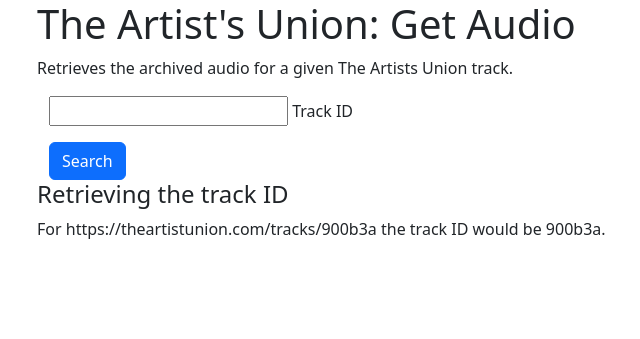
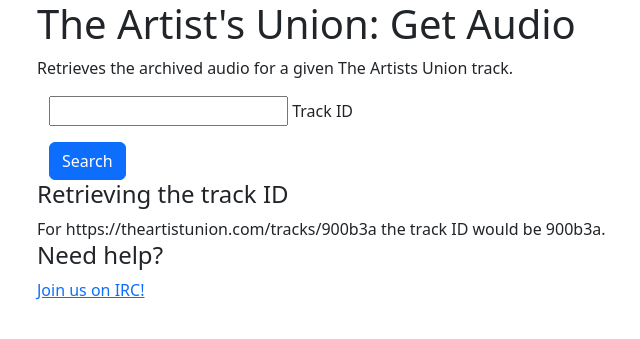
Before and after one commit to TheTechRobo/the-artist-union-getAudio, a Flask app: page / in a window 1280 px wide. Shown: the top 339 px of the page, without its empty margins (45-685 px from the left). Run offline with Flask 3, Linux system fonts and the light colour scheme.

Commit message:
Link to IRC

```diff
--- a/templates/index.html
+++ b/templates/index.html
@@ -17,8 +17,14 @@
         </div>
         <button type="submit" class="btn btn-primary">Search</button>
     </form>
+  </div>
+  <div class="container">
     <h4>Retrieving the track ID</h4>
     For https://theartistunion.com/tracks/900b3a the track ID would be 900b3a.
   </div>
+  <div class="container">
+    <h4>Need help?</h4>
+    <p><a href="https://webirc.hackint.org/#irc://irc.hackint.org/#archiveteam-bs">Join us on IRC!</a></p>
+  </h4>
   </body>
 </html>
```
